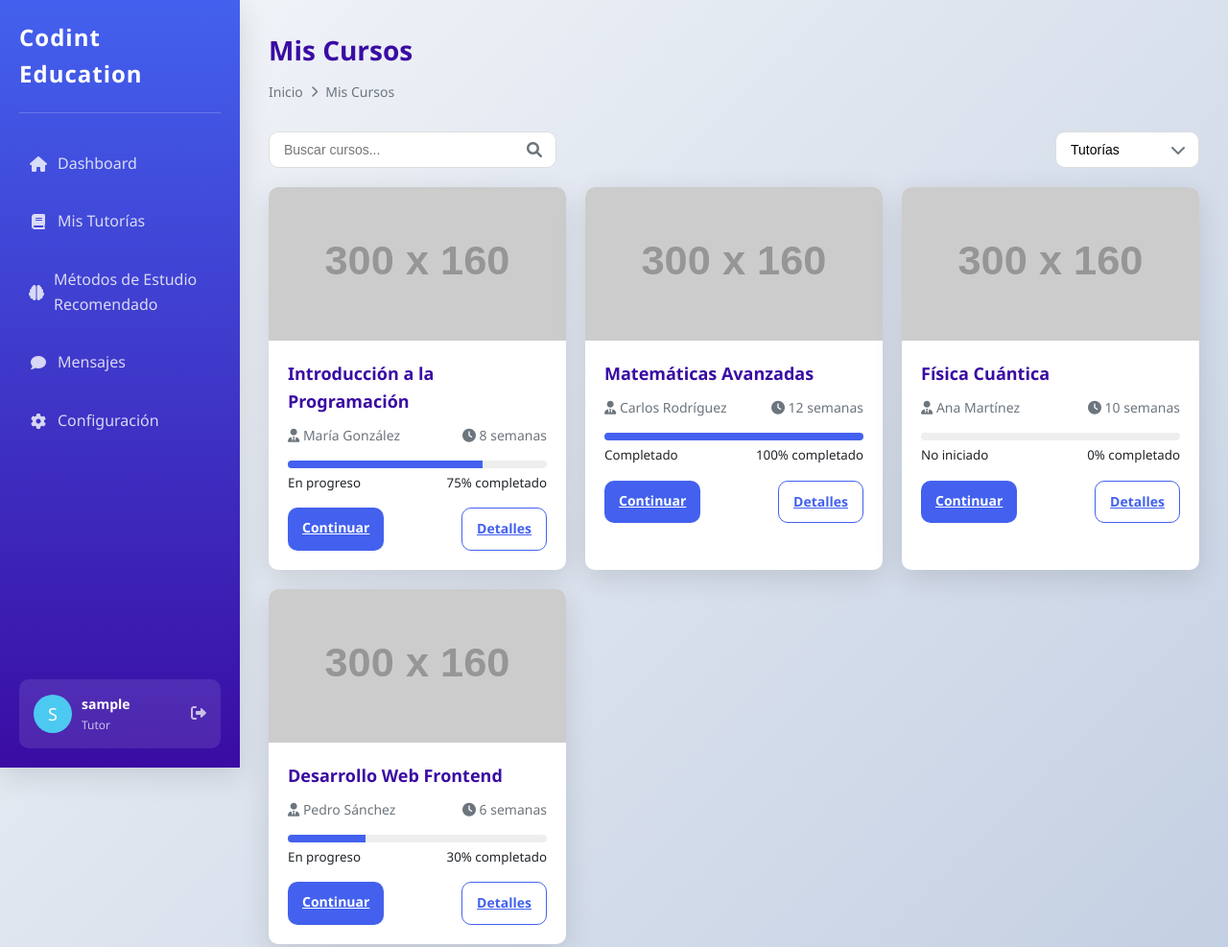
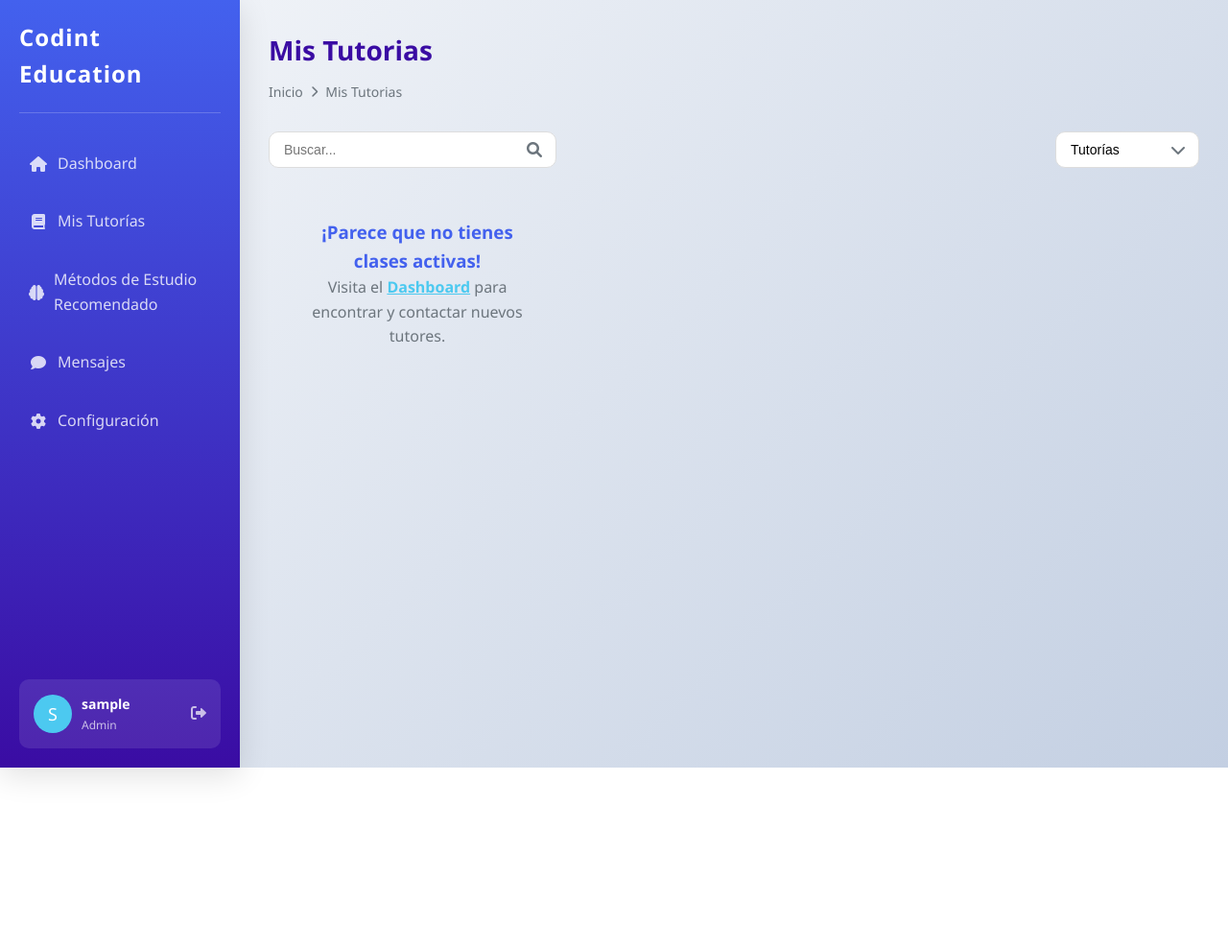
Before and after one commit to developeric/Codint_Education, a website: page public/cursos.html in a window 1280 px wide. Shown: the top 987 px of the page at 96% size. After the commit the page ends 800 px from the top, so only its background shows below. Drawn offline with Linux system fonts and the light colour scheme; sample sign-in values are in the browser's storage; placeholder pictures from the web are drawn by us.

Commit message:
Funcionalidades terminadas, falta refinar

```diff
--- a/public/cursos.html
+++ b/public/cursos.html
@@ -3,7 +3,7 @@
 <head>
     <meta charset="UTF-8">
     <meta name="viewport" content="width=device-width, initial-scale=1.0">
-    <title>Mis Cursos - Codint Education</title>
+    <title>Mis Tutorías - Codint Education</title>
     <link rel="stylesheet" href="https://cdnjs.cloudflare.com/ajax/libs/font-awesome/6.0.0-beta3/css/all.min.css">
     <link rel="stylesheet" href="css/base_dashboard.css">
     <link rel="stylesheet" href="css/cursos_styles.css">
@@ -38,17 +38,17 @@
 
     <div class="main-content">
         <div class="page-header animate-fade-in">
-            <h1>Mis Cursos</h1>
+            <h1>Mis Tutorias</h1>
             <div class="breadcrumb">
                 <span>Inicio</span>
                 <i class="fas fa-chevron-right"></i>
-                <span>Mis Cursos</span>
+                <span>Mis Tutorias</span>
             </div>
         </div>
 
         <div class="search-filter animate-fade-in" style="animation-delay: 0.1s;">
             <div class="search-box">
-                <input type="text" placeholder="Buscar cursos..." id="course-search">
+                <input type="text" placeholder="Buscar..." id="course-search">
                 <i class="fas fa-search"></i>
             </div>
             <div class="filter-dropdown">
--- a/public/js/cursos.js
+++ b/public/js/cursos.js
@@ -1,7 +1,8 @@
 // public/js/cursos.js
 
+const API_URL = "/api";
+
 document.addEventListener('DOMContentLoaded', function() {
-    // Cargar datos del usuario desde localStorage
     let userData;
     try {
         userData = JSON.parse(localStorage.getItem('userData'));
@@ -15,34 +16,35 @@ document.addEventListener('DOMContentLoaded', function() {
         return;
     }
 
-    // Mostrar información del usuario en el sidebar
     displayUserInfo(userData);
 
-    // Cargar cursos
-    loadCourses();
+    // Cargar solo los cursos asociados a contactos con los que ya se ha interactuado
+    loadActiveCourses();
 
-    // Configurar eventos de búsqueda y filtrado
     setupSearchAndFilter();
 
-    // Configurar botón de logout
     document.getElementById('logout-button').addEventListener('click', function() {
-        localStorage.removeItem('userData');
-        window.location.href = "index.html";
+        fetch('/api/logout', { method: "POST", credentials: "include" })
+            .finally(() => {
+                localStorage.removeItem('userData');
+                window.location.href = "index.html";
+            });
     });
 
-    // Descolapsar sidebar al entrar (asegura el estado normal)
     const sidebar = document.querySelector('.sidebar');
     const mainContent = document.querySelector('.main-content');
     sidebar.classList.remove('collapsed');
     mainContent.classList.remove('expanded');
 });
 
+// --- FUNCIONES DE UTILIDAD ---
+
 function displayUserInfo(userData) {
-    // Mostrar nombre de usuario y rol en el sidebar
+    const roleText = userData.role === 'student' ? 'Estudiante' : (userData.role === 'tutor' ? 'Tutor' : 'Admin');
+
     document.getElementById('sidebar-user-name').textContent = userData.username || 'Usuario';
-    document.getElementById('sidebar-user-role').textContent = userData.role === 'student' ? 'Estudiante' : 'Tutor';
+    document.getElementById('sidebar-user-role').textContent = roleText;
 
-    // Mostrar iniciales en el avatar
     const userAvatar = document.getElementById('sidebar-user-avatar');
     if (userData.profile && userData.profile.firstName) {
         const initials = `${userData.profile.firstName.charAt(0)}${userData.profile.lastName ? userData.profile.lastName.charAt(0) : ''}`;
@@ -52,67 +54,68 @@ function displayUserInfo(userData) {
     }
 }
 
-function loadCourses() {
-    // Cargar cursos guardados desde localStorage o usar cursos de ejemplo
-    let courses = JSON.parse(localStorage.getItem('userCourses') || '[]');
+function getStatusText(status) {
+    switch(status) {
+        case 'in-progress': return 'Clase Activa';
+        case 'completed': return 'Clase Finalizada';
+        case 'not-started': return 'Pendiente de inicio';
+        default: return 'Desconocido';
+    }
+}
 
-    // Si no hay cursos guardados, usar cursos de ejemplo
-    if (courses.length === 0) {
-        courses = [
-            {
-                id: 1,
-                title: 'Introducción a la Programación',
-                tutor: 'María González',
-                duration: '8 semanas',
-                progress: 75,
-                image: 'https://via.placeholder.com/300x160/4361ee/ffffff?text=Programación',
-                status: 'in-progress'
-            },
-            {
-                id: 2,
-                title: 'Matemáticas Avanzadas',
-                tutor: 'Carlos Rodríguez',
-                duration: '12 semanas',
-                progress: 100,
-                image: 'https://via.placeholder.com/300x160/3a0ca3/ffffff?text=Matemáticas',
-                status: 'completed'
-            },
-            {
-                id: 3,
-                title: 'Física Cuántica',
-                tutor: 'Ana Martínez',
-                duration: '10 semanas',
-                progress: 0,
-                image: 'https://via.placeholder.com/300x160/4cc9f0/ffffff?text=Física',
-                status: 'not-started'
-            },
-            {
-                id: 4,
-                title: 'Desarrollo Web Frontend',
-                tutor: 'Pedro Sánchez',
-                duration: '6 semanas',
-                progress: 30,
-                image: 'https://via.placeholder.com/300x160/f72585/ffffff?text=Web+Frontend',
-                status: 'in-progress'
-            }
-        ];
+// --- LÓGICA DE CARGA Y FILTRADO ---
 
-        // Guardar cursos de ejemplo en localStorage
-        localStorage.setItem('userCourses', JSON.stringify(courses));
+async function loadActiveCourses() {
+    const courseContainer = document.getElementById('course-container');
+    courseContainer.innerHTML = '<p class="text-center">Cargando tus clases...</p>';
+
+    // 1. OBTENER CONTACTOS REALES DESDE LOCALSTORAGE
+    const activeContacts = getActiveContactsFromStorage();
+
+    if (activeContacts.length === 0) {
+        courseContainer.innerHTML = `
+            <div style="text-align: center; padding: 2rem;">
+                <h3 style="color: #4361ee;">¡Parece que no tienes clases activas!</h3>
+                <p style="color: #6c757d;">
+                    Visita el <a href="dashboard.html" style="color: #4cc9f0; font-weight: bold;">Dashboard</a> para encontrar y contactar nuevos tutores.
+                </p>
+            </div>
+        `;
+        return;
     }
 
-    // Mostrar cursos en la interfaz
-    displayCourses(courses);
+    // 2. Mapear los contactos reales a la estructura de la tarjeta de clase
+    const activeCourses = activeContacts.map(contact => ({
+        id: contact.id,
+        title: `Clase con ${contact.name}`,
+        tutor: contact.name,
+        progress: contact.progress || Math.floor(Math.random() * 80) + 20,
+        status: 'in-progress',
+        image: contact.image || 'https://via.placeholder.com/300x160/4361ee/ffffff?text=Clase+Activa',
+        tutorId: contact.tutorId
+    }));
+
+    displayCourses(activeCourses);
+}
+
+// FUNCIÓN CLAVE: Lee los contactos del chat
+function getActiveContactsFromStorage() {
+    const storedContacts = localStorage.getItem('userContacts');
+    if (!storedContacts) return [];
+
+    try {
+        const contacts = JSON.parse(storedContacts);
+        // Filtramos solo los que son tutores o usuarios reales (no de 'Sistema')
+        return contacts.filter(c => c.role !== 'Sistema');
+    } catch (e) {
+        console.error("Error al parsear contactos del localStorage:", e);
+        return [];
+    }
 }
 
 function displayCourses(courses) {
     const courseContainer = document.getElementById('course-container');
     courseContainer.innerHTML = '';
-
-    if (courses.length === 0) {
-        courseContainer.innerHTML = '<p class="text-center">No se encontraron cursos.</p>';
-        return;
-    }
 
     courses.forEach(course => {
         const courseCard = document.createElement('div');
@@ -125,7 +128,6 @@ function displayCourses(courses) {
                 <h3 class="course-title">${course.title}</h3>
                 <div class="course-info">
                     <span><i class="fas fa-user-tie"></i> ${course.tutor}</span>
-                    <span><i class="fas fa-clock"></i> ${course.duration}</span>
                 </div>
                 <div class="course-progress">
                     <div class="progress-bar">
@@ -137,8 +139,9 @@ function displayCourses(courses) {
                     </div>
                 </div>
                 <div class="course-actions">
-                    <a href="#" class="btn btn-primary">Continuar</a>
-                    <a href="#" class="btn btn-outline">Detalles</a>
+                    <a href="mensajes.html?contact=${encodeURIComponent(course.tutor)}" class="btn btn-primary">
+                       <i class="fas fa-comment"></i> Continuar Chat
+                    </a>
                 </div>
             </div>
         `;
@@ -147,25 +150,24 @@ function displayCourses(courses) {
     });
 }
 
-function getStatusText(status) {
-    switch(status) {
-        case 'in-progress': return 'En progreso';
-        case 'completed': return 'Completado';
-        case 'not-started': return 'No iniciado';
-        default: return 'Desconocido';
-    }
-}
-
 function setupSearchAndFilter() {
     const searchInput = document.getElementById('course-search');
     const filterSelect = document.getElementById('course-filter');
 
-    // Función para filtrar cursos
     function filterCourses() {
         const searchTerm = searchInput.value.toLowerCase();
         const filterValue = filterSelect.value;
 
-        const courses = JSON.parse(localStorage.getItem('userCourses') || '[]');
+        const contacts = getActiveContactsFromStorage();
+
+        const courses = contacts.map(contact => ({
+            id: contact.id,
+            title: `Clase con ${contact.name}`,
+            tutor: contact.name,
+            progress: contact.progress || 50,
+            status: 'in-progress',
+            image: contact.image || 'https://via.placeholder.com/300x160/4361ee/ffffff?text=Clase+Activa',
+        }));
 
         const filteredCourses = courses.filter(course => {
             const matchesSearch = course.title.toLowerCase().includes(searchTerm) ||
@@ -179,7 +181,6 @@ function setupSearchAndFilter() {
         displayCourses(filteredCourses);
     }
 
-    // Configurar eventos
     searchInput.addEventListener('input', filterCourses);
     filterSelect.addEventListener('change', filterCourses);
 }
```
Also changed, not shown: public/js/script.js (+7 -7 lines), src/controllers/tutor.controller.js (+34 -47 lines).
